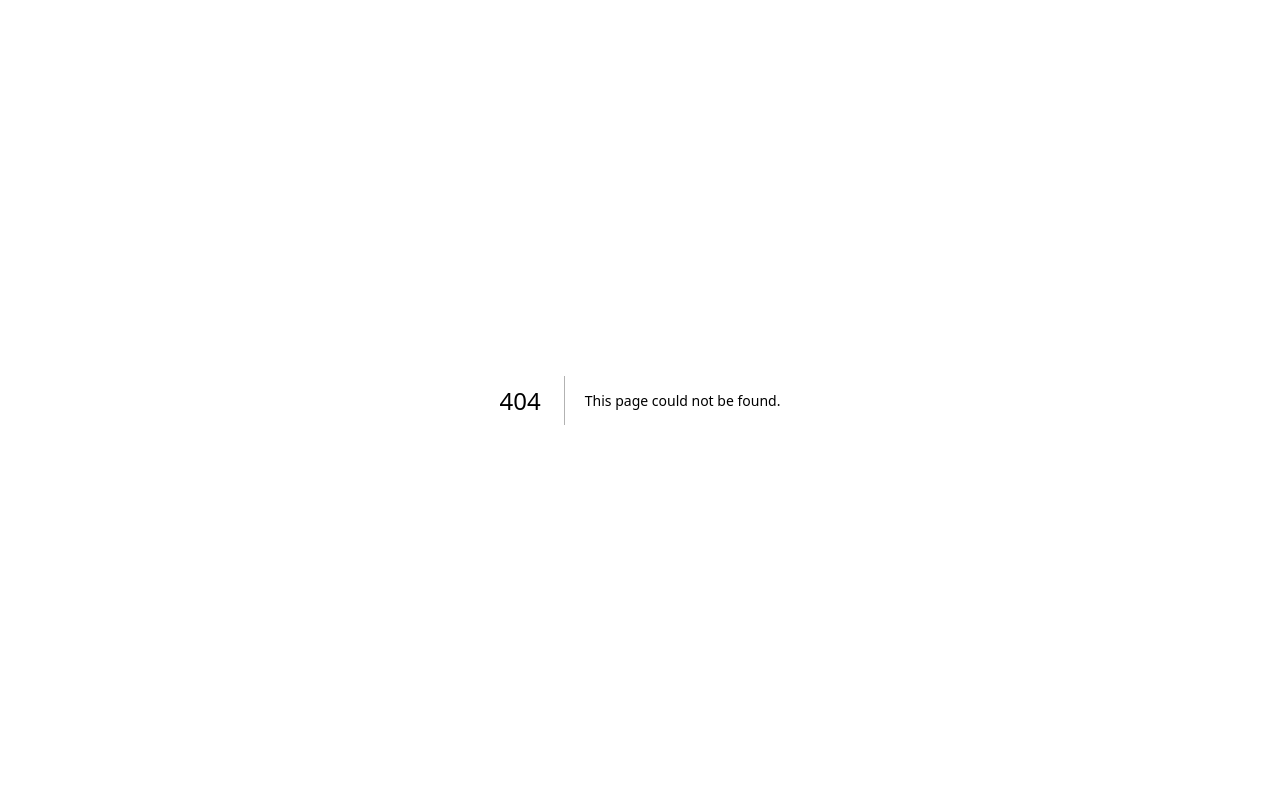
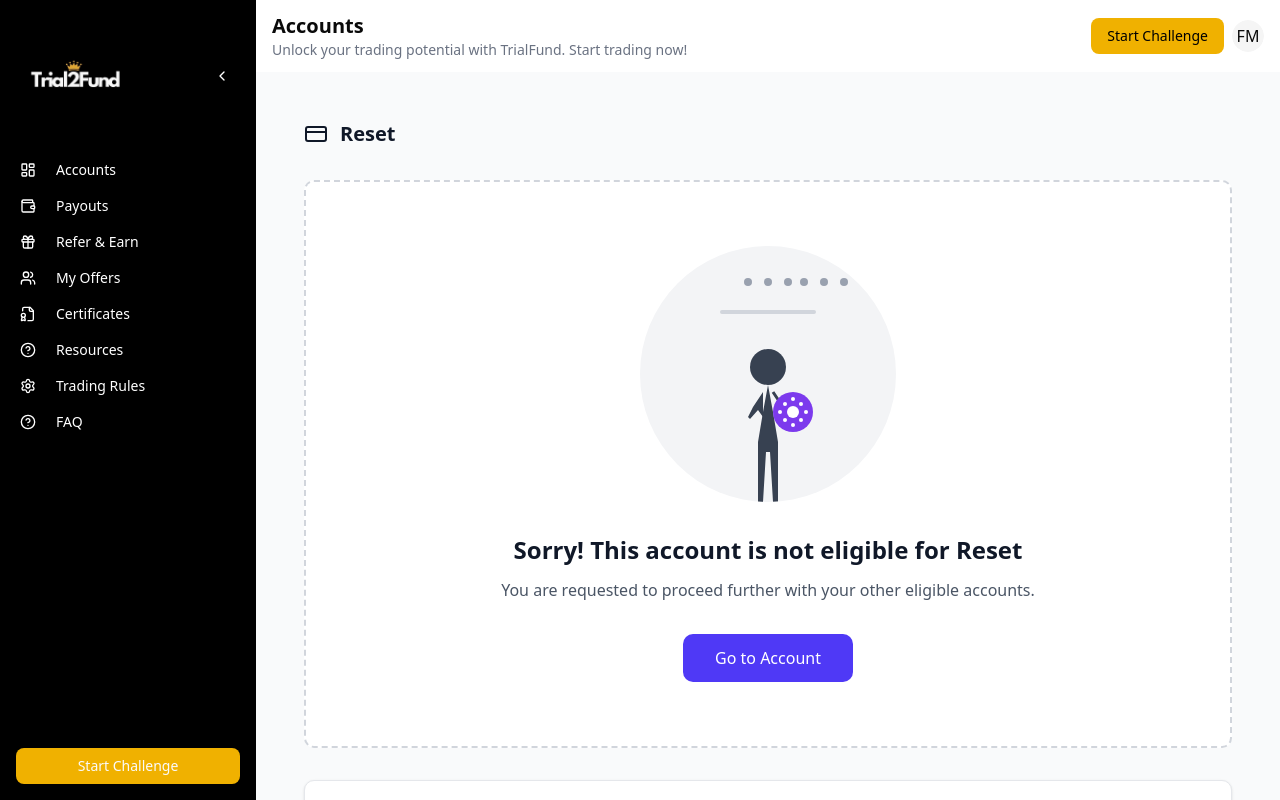
Before and after one commit to Franklin-tech01/trialfund-web-dashboard, a Next.js app: page /account/reset in a window 1280 px wide. Before the commit this address had no page. Built offline with nearby package versions, Linux system fonts and the light colour scheme.

Commit message:
feat: add account reset page with reset history display

```diff
--- /dev/null
+++ b/src/app/(dashboard)/account/reset/page.tsx
@@ -0,0 +1,165 @@
+import { CreditCard, FileText } from "lucide-react";
+
+export default function ResetPage() {
+	return (
+		<div className='min-h-screen bg-gray-50 p-8'>
+			{/* Header */}
+			<div className='mb-8'>
+				<div className='flex items-center gap-3 text-gray-900'>
+					<CreditCard className='w-6 h-6' />
+					<h1 className='text-xl font-semibold'>Reset</h1>
+				</div>
+			</div>
+
+			{/* Main Card */}
+			<div className='max-w-5xl mx-auto mb-8'>
+				<div className='bg-white border-2 border-dashed border-gray-300 rounded-lg p-16'>
+					<div className='flex flex-col items-center justify-center text-center max-w-2xl mx-auto'>
+						{/* Illustration */}
+						<div className='mb-8 relative'>
+							<div className='w-64 h-64 bg-gray-100 rounded-full flex items-center justify-center relative overflow-hidden'>
+								{/* Background circles */}
+								<div className='absolute top-8 left-1/2 -translate-x-1/2 flex gap-3'>
+									<div className='w-2 h-2 bg-gray-400 rounded-full'></div>
+									<div className='w-2 h-2 bg-gray-400 rounded-full'></div>
+									<div className='w-2 h-2 bg-gray-400 rounded-full'></div>
+								</div>
+								<div className='absolute top-16 left-1/2 -translate-x-1/2 w-24 h-1 bg-gray-300 rounded'></div>
+								<div className='absolute top-8 right-12 flex gap-3'>
+									<div className='w-2 h-2 bg-gray-400 rounded-full'></div>
+									<div className='w-2 h-2 bg-gray-400 rounded-full'></div>
+									<div className='w-2 h-2 bg-gray-400 rounded-full'></div>
+								</div>
+
+								{/* Person silhouette */}
+								<div className='absolute bottom-0'>
+									<svg
+										width='120'
+										height='160'
+										viewBox='0 0 120 160'
+										fill='none'>
+										{/* Head */}
+										<circle cx='60' cy='25' r='18' fill='#374151' />
+										{/* Body */}
+										<path
+											d='M60 43 L55 70 L50 100 L50 160 L55 160 L58 110 L62 110 L65 160 L70 160 L70 100 L65 70 Z'
+											fill='#374151'
+										/>
+										{/* Arms */}
+										<path
+											d='M55 50 L45 65 L40 75 L42 77 L50 68 L55 75'
+											fill='#374151'
+										/>
+										<path
+											d='M65 50 L75 65 L78 72'
+											fill='#374151'
+											stroke='#374151'
+											strokeWidth='3'
+										/>
+
+										{/* Settings icon */}
+										<g transform='translate(70, 55)'>
+											<circle cx='15' cy='15' r='20' fill='#7C3AED' />
+											<circle cx='15' cy='15' r='6' fill='white' />
+											<circle cx='15' cy='2' r='2' fill='white' />
+											<circle cx='28' cy='15' r='2' fill='white' />
+											<circle cx='15' cy='28' r='2' fill='white' />
+											<circle cx='2' cy='15' r='2' fill='white' />
+											<circle cx='23' cy='7' r='2' fill='white' />
+											<circle cx='23' cy='23' r='2' fill='white' />
+											<circle cx='7' cy='23' r='2' fill='white' />
+											<circle cx='7' cy='7' r='2' fill='white' />
+										</g>
+									</svg>
+								</div>
+							</div>
+						</div>
+
+						{/* Text Content */}
+						<h2 className='text-2xl font-bold text-gray-900 mb-3'>
+							Sorry! This account is not eligible for Reset
+						</h2>
+						<p className='text-gray-600 mb-8'>
+							You are requested to proceed further with your other eligible
+							accounts.
+						</p>
+
+						{/* Button */}
+						<button className='bg-indigo-600 hover:bg-indigo-700 text-white px-8 py-3 rounded-lg font-medium transition-colors'>
+							Go to Account
+						</button>
+					</div>
+				</div>
+			</div>
+
+			{/* Reset History Card */}
+			<div className='max-w-5xl mx-auto'>
+				<div className='bg-white border border-gray-200 rounded-lg shadow-sm'>
+					{/* Card Header */}
+					<div className='p-6 border-b border-gray-200'>
+						<div className='flex items-center gap-3'>
+							<FileText className='w-5 h-5 text-blue-600' />
+							<h3 className='text-lg font-semibold text-gray-900'>
+								Reset History
+							</h3>
+						</div>
+					</div>
+
+					{/* Table */}
+					<div className='overflow-x-auto'>
+						<table className='w-full'>
+							<thead className='bg-gray-50'>
+								<tr>
+									<th className='px-6 py-3 text-left text-sm font-semibold text-gray-900'>
+										Requested At
+									</th>
+									<th className='px-6 py-3 text-left text-sm font-semibold text-gray-900'>
+										Request Type
+									</th>
+									<th className='px-6 py-3 text-left text-sm font-semibold text-gray-900'>
+										Charge
+									</th>
+									<th className='px-6 py-3 text-left text-sm font-semibold text-gray-900'>
+										Status
+									</th>
+									<th className='px-6 py-3 text-left text-sm font-semibold text-gray-900'>
+										Action Date
+									</th>
+									<th className='px-6 py-3 text-left text-sm font-semibold text-gray-900'>
+										Notes
+									</th>
+								</tr>
+							</thead>
+							<tbody>
+								<tr>
+									<td colSpan={6} className='px-6 py-16'>
+										<div className='flex flex-col items-center justify-center text-gray-400'>
+											<svg
+												className='w-16 h-16 mb-3'
+												fill='none'
+												stroke='currentColor'
+												viewBox='0 0 24 24'>
+												<rect
+													x='3'
+													y='3'
+													width='18'
+													height='18'
+													rx='2'
+													strokeWidth='2'
+													strokeLinecap='round'
+												/>
+												<line x1='3' y1='9' x2='21' y2='9' strokeWidth='2' />
+												<line x1='9' y1='21' x2='9' y2='9' strokeWidth='2' />
+											</svg>
+											<p className='text-sm'>No data</p>
+										</div>
+									</td>
+								</tr>
+							</tbody>
+						</table>
+					</div>
+				</div>
+			</div>
+		</div>
+	);
+}
```
